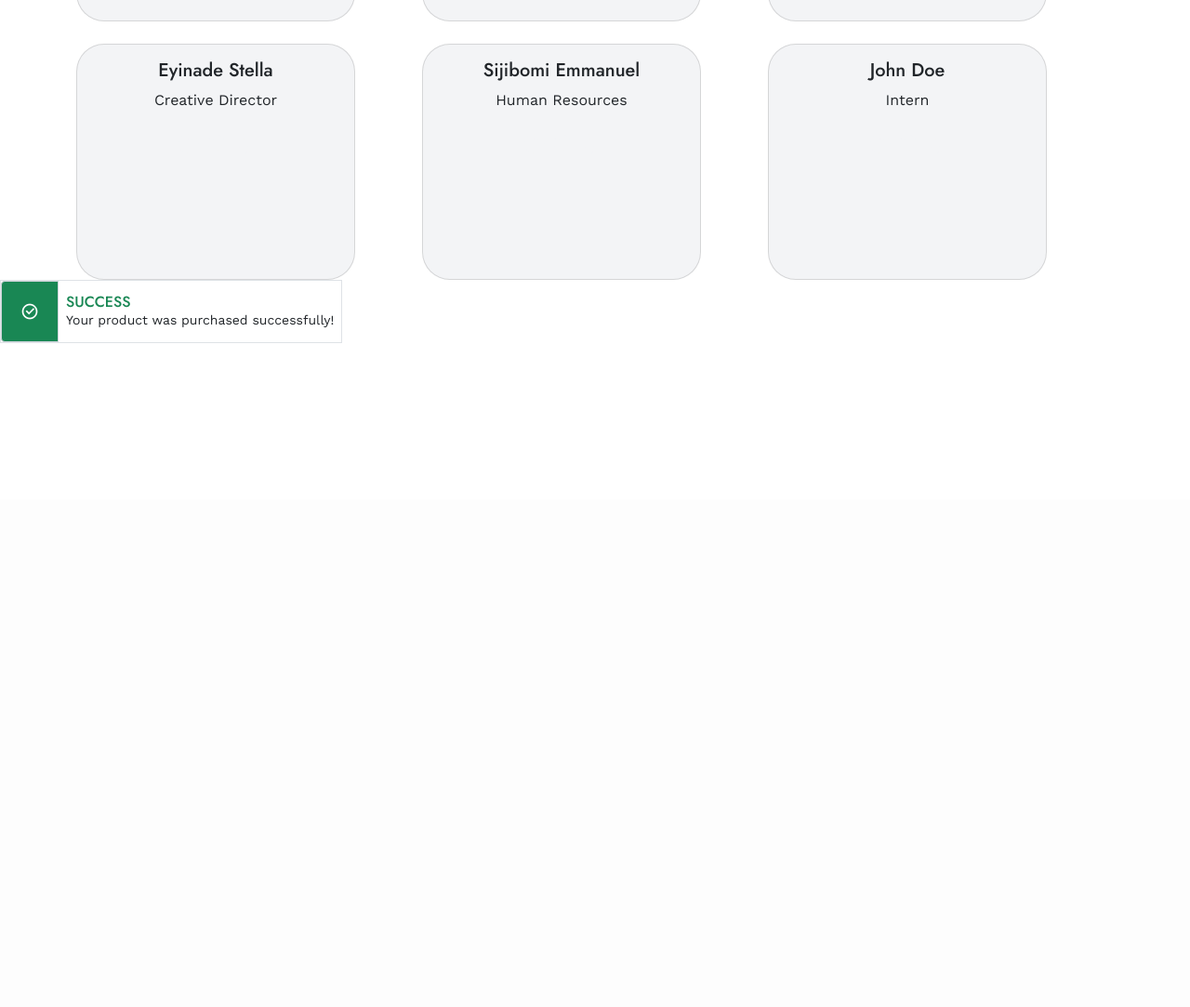
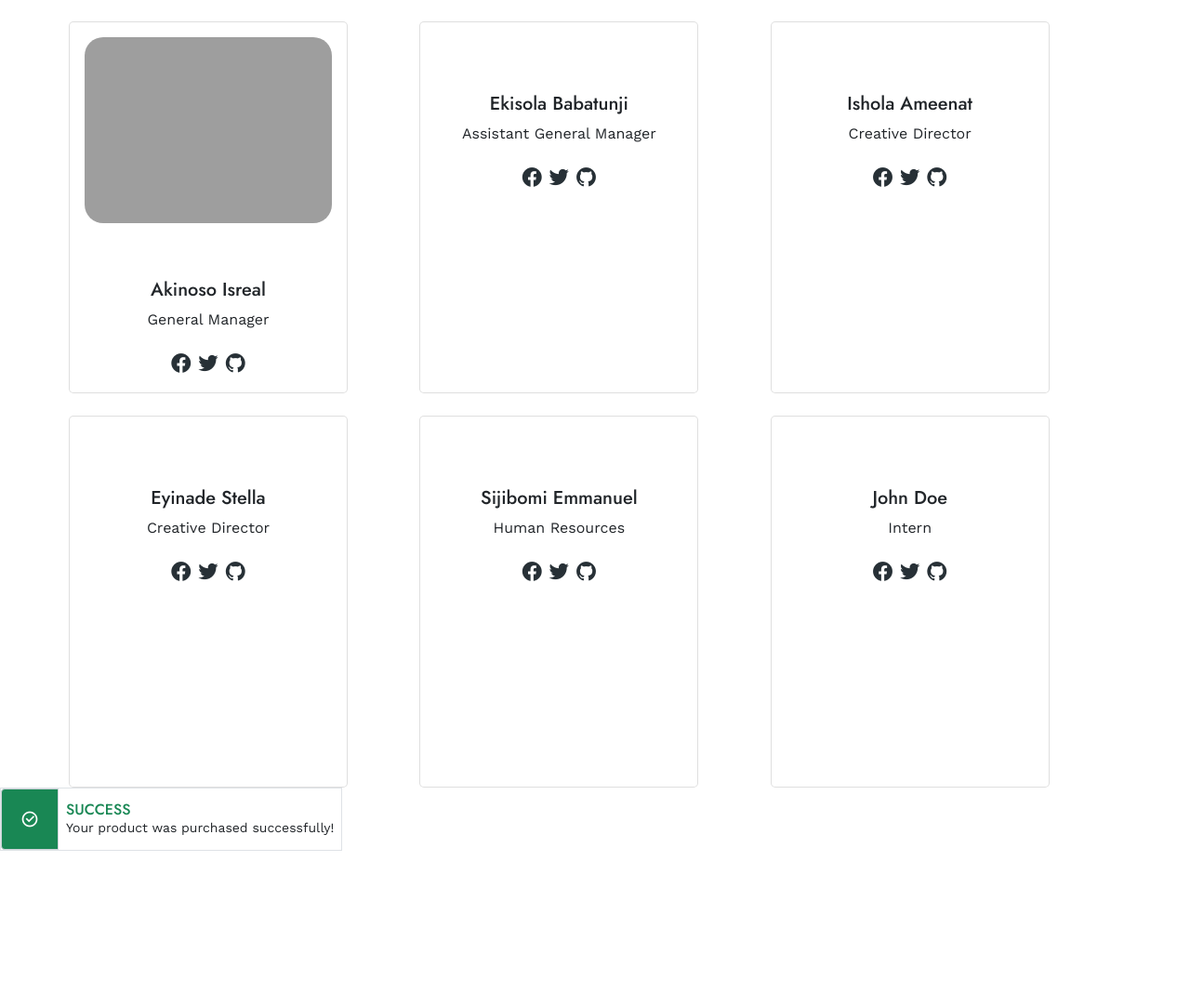
Before and after one commit to devisreal/Thrift-Fashion, a Django app: page /about/ in a window 1280 px wide. Shown: the part 1853-2936 px from the top of the page at 93% size. Before the commit the page ends 2222 px from the top, so only its background shows below. Run offline with Django 3.2, Linux system fonts and the light colour scheme; some libraries are stand-ins or nearby versions; grey boxes are pictures that could not be loaded.

Commit message:
edited the about page

```diff
--- a/static/css/about.css
+++ b/static/css/about.css
@@ -1,22 +1,38 @@
+.know{
+    margin-top: 100px;
+}
 .card {
     width: 300px;
-    height: 254px;
-    border-radius: 30px;
-    background: var(--gray-200);
+    height: 400px;
+    border-radius: 5px;
+    background: var(white);
     /* box-shadow: 15px 15px 30px #bebebe,
                 -15px -15px 30px #ffffff; */
 }
+.card-body img{
+    border-radius: 20px;
+}
 .card-body a{
     text-decoration: none;
-    color: var(--gray-200);
+    color: var(--black-shade);
+}
+.card-body .card-con{
+    margin-top: 60px;
+
 }
 .card-body a i{
     font-size: 25px;
 
 }
 .card-body a :hover{
-    color: black;
+    color: var(--blue-shade-secondary);
 }
 .card-body a i .ri-twitter-fill:hover{
     color: pink;
 }
+
+@media screen and (max-width:768px){
+    .card1{
+        margin-left: 40px;
+    }
+}
--- a/thrift_fashion/templates/thrift_fashion/about.html
+++ b/thrift_fashion/templates/thrift_fashion/about.html
@@ -13,11 +13,15 @@
    <h1>About</h1>
 </div>
 
+<div class="text-center know">
+   <h1>Get to know us....</h1>
+</div>
 <div class="our-story">
-   <div class="container" style="margin-top: 150px;">
+
+   <div class="container" style="margin-top: 100px;">
       <div class="row mt-5 gx-5">
          <div class="col-sm-12 col-md-6">
-            <img src="/static/img/intro-bg.jpg" alt="" class="img-fluid">
+            <img src="/static/img/thrift-img/thrift-fashion-3768005.jpg" alt="" class="img-fluid">
          </div>
          <div class="col-sm-12 col-md-6 d-grid align-content-center">
             <div class="">
@@ -38,7 +42,7 @@
 
       <div class="row flex-row-reverse gx-5" style="margin-top: 120px;">
          <div class="col-sm-12 col-md-6  ">
-            <img src="/static/img/intro-bg.jpg" alt="" class="img-fluid">
+            <img src="/static/img/thrift-img/thrift-fashion-6995092.jpg" alt="" class="img-fluid">
 
 
          </div>
@@ -64,12 +68,14 @@
 
 <div class="partners">
    <div class="container">
-      <div class="row mt-5 text-center">
+      <div class="row mt-5 text-center ">
          <h1>Team</h2>
-            <div class="row gy-4">
-               <div class="col-sm-12 col-md-4" >
+            <div class="row gy-4 gx-2">
+               <div class="col-sm-12 col-md-6 col-lg-4 card1" >
                  <div class="card">
-                   <div class="card-body">
+                   <div class="card-body p-3">
+                     <img src="/static/img/intro-bg.jpg" alt="" class="img-fluid ">
+                     <div class="card-con">
                         <h5 class="card-title">Akinoso Isreal</h5>
                      <p class="card-text">General Manager</p>
                      <a href="#"><i class="ri-facebook-circle-fill"></i></a>
@@ -78,20 +84,24 @@
                      </div>
                    </div>
                  </div>
-               <div class="col-sm-12 col-md-4" >
+               </div>
+               <div class="col-sm-12 col-md-6 col-lg-4 card1" >
                  <div class="card">
                    <div class="card-body">
+                     <div class="card-con">
                         <h5 class="card-title">Ekisola Babatunji</h5>
-                     <p class="card-text">Assistant Manager</p>
+                     <p class="card-text">Assistant General Manager</p>
                      <a href="#"><i class="ri-facebook-circle-fill"></i></a>
                      <a href="#"><i class="ri-twitter-fill"></i></a>
                      <a href="#"><i class="ri-github-fill"></i></a>
                      </div>
                    </div>
                  </div>
-               <div class="col-sm-12 col-md-4" >
+               </div>
+               <div class="col-sm-12 col-md-6 col-lg-4 card1" >
                   <div class="card">
                     <div class="card-body">
+                     <div class="card-con">
                         <h5 class="card-title">Ishola Ameenat</h5>
                      <p class="card-text">Creative Director</p>
                      <a href="#"><i class="ri-facebook-circle-fill"></i></a>
@@ -100,9 +110,11 @@
                      </div>
                     </div>
                   </div>
-                <div class="col-sm-12 col-md-4" >
+                </div>
+                <div class="col-sm-12 col-md-6 col-lg-4 card1" >
                   <div class="card">
                     <div class="card-body">
+                     <div class="card-con">
                         <h5 class="card-title">Eyinade Stella</h5>
                      <p class="card-text">Creative Director</p>
                      <a href="#"><i class="ri-facebook-circle-fill"></i></a>
@@ -111,9 +123,11 @@
                      </div>
                     </div>
                   </div>
-                <div class="col-sm-12 col-md-4" >
+                </div>
+                <div class="col-sm-12 col-md-6 col-lg-4 card1" >
                   <div class="card">
                     <div class="card-body">
+                     <div class="card-con">
                         <h5 class="card-title">Sijibomi Emmanuel</h5>
                      <p class="card-text">Human Resources</p>
                      <a href="#"><i class="ri-facebook-circle-fill"></i></a>
@@ -122,9 +136,11 @@
                      </div>
                     </div>
                   </div>
-                <div class="col-sm-12 col-md-4" >
+                </div>
+                <div class="col-sm-12 col-md-6 col-lg-4 card1" >
                   <div class="card">
                     <div class="card-body">
+                     <div class="card-con">
                         <h5 class="card-title">John Doe</h5>
                      <p class="card-text">Intern</p>
                      <a href="#"><i class="ri-facebook-circle-fill"></i></a>
@@ -134,6 +150,7 @@
                     </div>
                   </div>
                 </div>
+             </div>
 
       </div>
    </div>
```
Also changed, not shown: static/img/thrift-img/thrift-fashion-3768005.jpg (added), static/img/thrift-img/thrift-fashion-6995092.jpg (added). Lines whose indentation alone changed are shown as unchanged.
